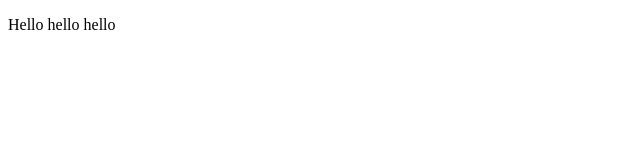
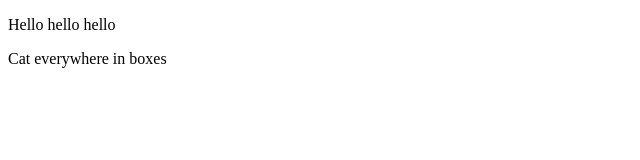
Before and after one commit to rossosofia/development-environments, a plain HTML site: page git/index.html in a window 1280 px wide. Shown: the whole page, without its empty margins (0-640 px from the left). Drawn offline with Linux system fonts and the light colour scheme.

Commit message:
anna's commit

```diff
--- a/git/index.html
+++ b/git/index.html
@@ -7,5 +7,6 @@
   </head>
   <body>
     <p>Hello hello hello</p>
+    <p>Cat everywhere in boxes</p>
   </body>
 </html>
```
